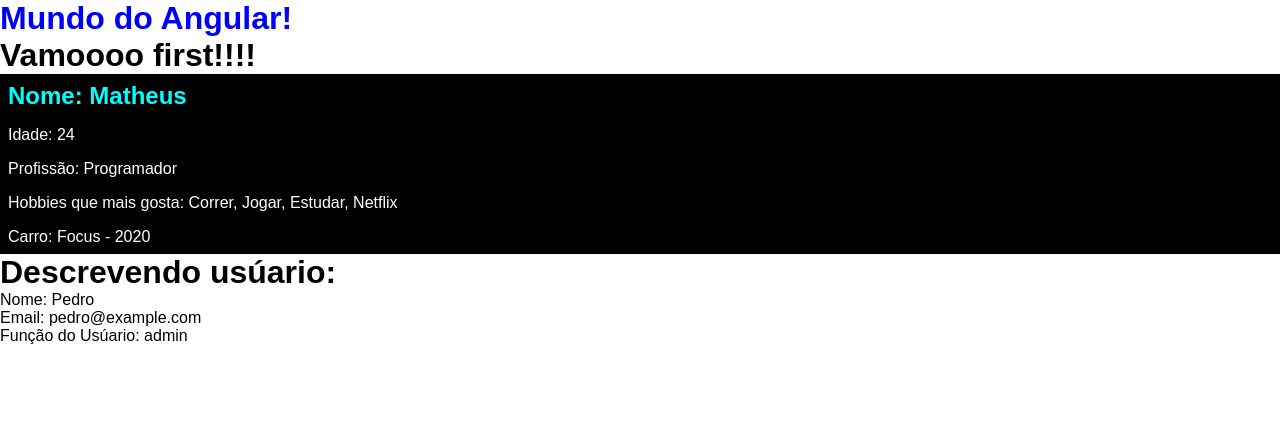
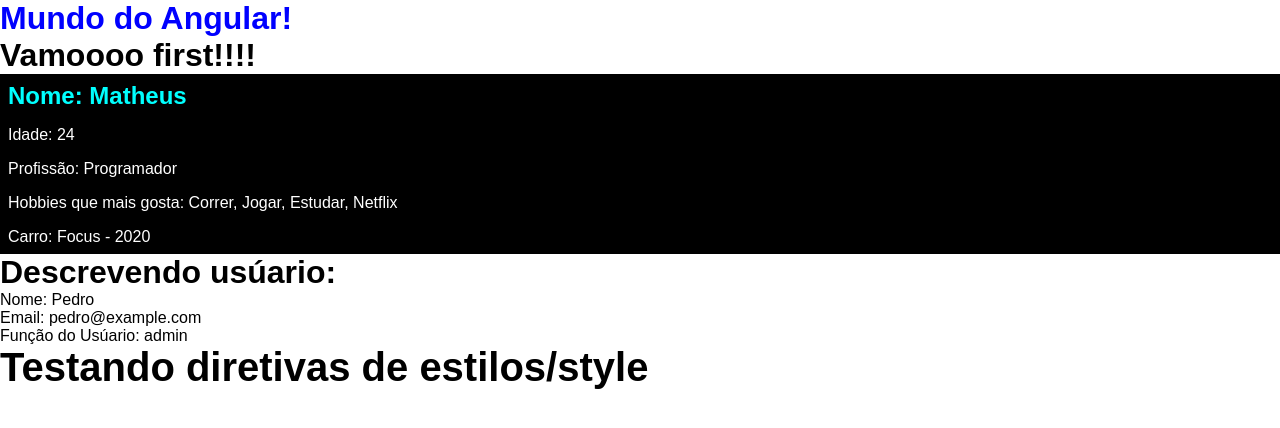
Before and after one commit to Vanessamachado93/angular-new, an Angular app: page / in a window 1280 px wide. Shown: the top 428 px of the page. Built offline with nearby package versions, Linux system fonts and the light colour scheme.

Commit message:
Diretivas

```diff
--- a/src/app/app.component.html
+++ b/src/app/app.component.html
@@ -1,3 +1,4 @@
 <h1>Mundo do Angular!</h1>
 <app-first-component></app-first-component>
 <app-parent-data [name]="userName" [userData]="userData"></app-parent-data>
+<app-directives></app-directives>
--- a/src/app/app.module.ts
+++ b/src/app/app.module.ts
@@ -5,12 +5,14 @@ import { AppRoutingModule } from './app-routing.module';
 import { AppComponent } from './app.component';
 import { FirstComponentComponent } from './components/first-component/first-component.component';
 import { ParentDataComponent } from './components/parent-data/parent-data.component';
+import { DirectivesComponent } from './components/directives/directives.component';
 
 @NgModule({
   declarations: [
     AppComponent,
     FirstComponentComponent,
-    ParentDataComponent
+    ParentDataComponent,
+    DirectivesComponent
   ],
   imports: [
     BrowserModule,
--- /dev/null
+++ b/src/app/components/directives/directives.component.html
@@ -0,0 +1,3 @@
+<h2 [ngStyle]="{'font-size': size + 'px'}">
+  Testando diretivas de estilos/style
+</h2>
--- /dev/null
+++ b/src/app/components/directives/directives.component.ts
@@ -0,0 +1,18 @@
+import { Component, OnInit } from '@angular/core';
+
+@Component({
+  selector: 'app-directives',
+  templateUrl: './directives.component.html',
+  styleUrls: ['./directives.component.css']
+})
+export class DirectivesComponent implements OnInit {
+  size = 40;
+  font = 'Arial';
+  color = 'red';
+
+  constructor() { }
+
+  ngOnInit(): void {
+  }
+
+}
```
Also changed, not shown: src/app/components/directives/directives.component.css (added), 1 other file (tests, documents, lock files or other folders).
